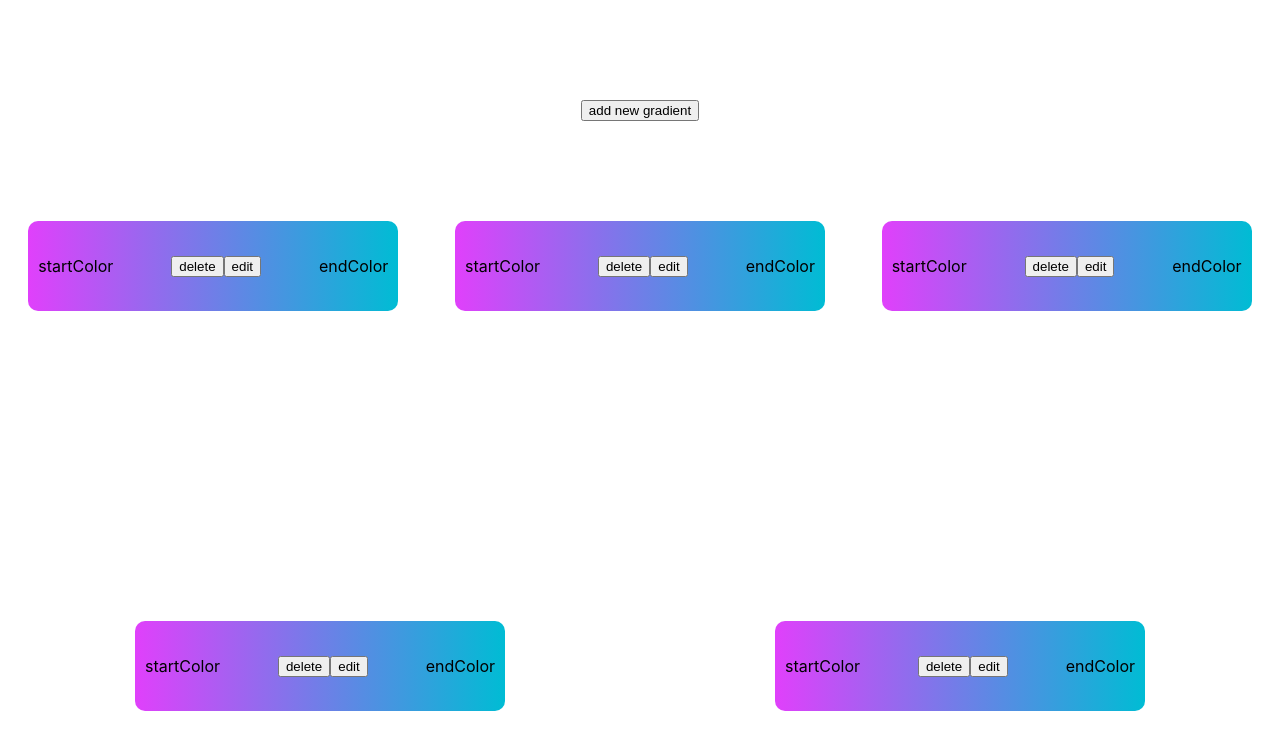
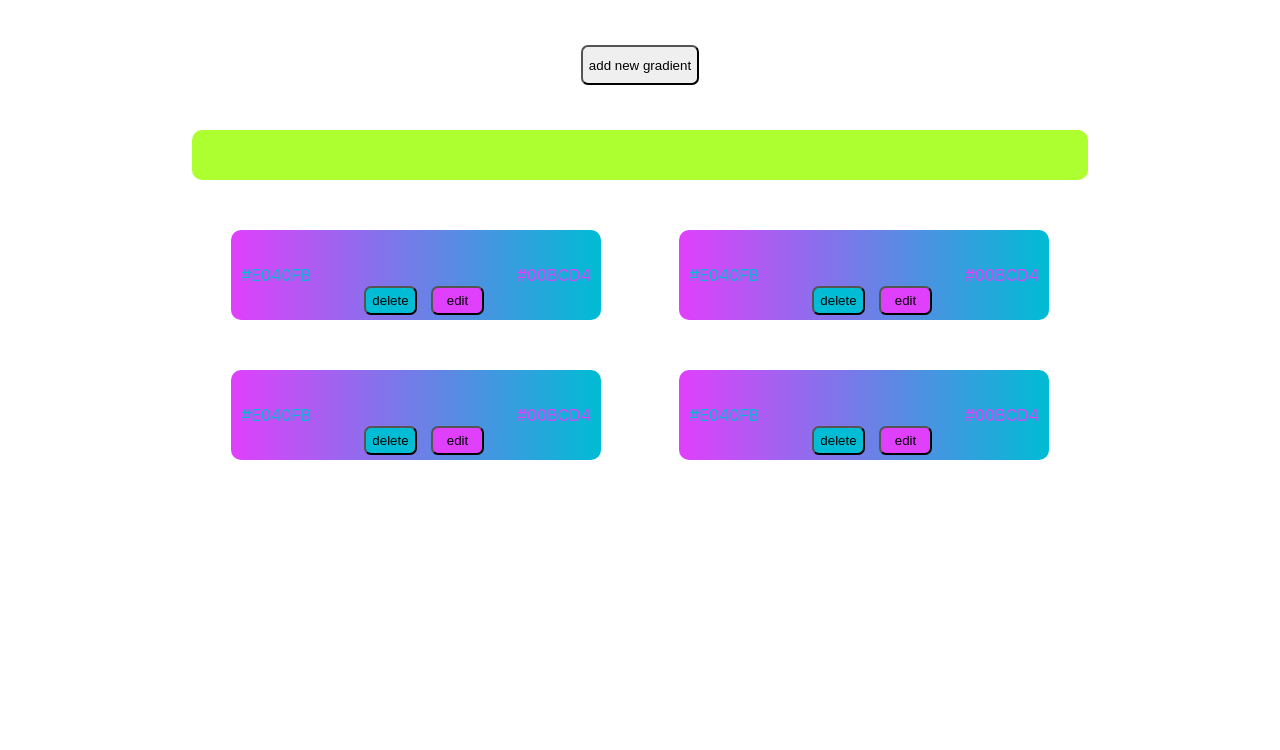
Before and after one commit to serIvanich/gradients-constructor, a React (Create React App) app: page / in a window 1280 px wide. Shown: the top 750 px of the page. Built offline with nearby package versions, Linux system fonts and the light colour scheme.

Commit message:
refactor ui for home, gradient

```diff
--- a/src/ui/app/App.css
+++ /dev/null
@@ -1,3 +0,0 @@
-.App {
-  text-align: center;
-}
--- /dev/null
+++ b/src/ui/app/App.module.css
@@ -0,0 +1,17 @@
+.app {
+  width: 100vw;
+  height: 70vh;
+  display: flex;
+  justify-content: center;
+}
+
+button {
+  min-height: 29px;
+  min-width: 53px;
+  border-radius: 7px;
+}
+
+button:hover {
+  background-color: gray;
+  color: lightgrey;
+}
--- a/src/ui/app/App.tsx
+++ b/src/ui/app/App.tsx
@@ -1,13 +1,13 @@
 import React from 'react';
 import {Routes, Route} from 'react-router-dom';
-import './App.css';
+import s from './App.module.css';
 import {HomePage} from "../features/home/HomePage";
 import {NewGradient} from "../features/newItem/NewGradient";
 import {EditGradient} from "../features/editItem/EditGradient";
 
 function App() {
     return (
-        <div className="App">
+        <div className={s.app}>
 
             <Routes>
                 <Route path={'/'} element={<HomePage/>}/>
--- a/src/ui/features/gradient/ColorsGradient.module.css
+++ b/src/ui/features/gradient/ColorsGradient.module.css
@@ -2,9 +2,21 @@
 .gradientContainer {
     width: 350px;
     height: 70px;
+    margin-bottom: 50px;
     padding: 10px;
-    border-radius: 10px;
+    position: relative;
     display: flex;
     justify-content: space-between;
     align-items: center;
+    border-radius: 10px;
 }
+
+.buttonBlock {
+    width: 120px;
+    position: absolute;
+    bottom: 5px;
+    left: 133px;
+    display: flex;
+    justify-content: space-between;
+
+}
--- a/src/ui/features/gradient/ColorsGradient.tsx
+++ b/src/ui/features/gradient/ColorsGradient.tsx
@@ -2,9 +2,12 @@ import React from "react";
 import s from './ColorsGradient.module.css'
 
 export const ColorsGradient: React.FC = () => {
+
+    const color1 = '#E040FB'
+    const color2 = '#00BCD4'
+
 const gradientStyle = {
-
-    background: 'linear-gradient(to right, #E040FB, #00BCD4)',
+    background: `linear-gradient(to right, ${color1}, ${color2})`,
 }
 
     return (
@@ -13,12 +16,12 @@ const gradientStyle = {
             <div className={s.gradientContainer} style={gradientStyle}>
 
 
-                   <div>startColor</div>
-                   <div>
-                       <button>delete</button>
-                       <button>edit</button>
+                   <div style={{color: color2}}>{color1}</div>
+                   <div className={s.buttonBlock}>
+                       <button style={{backgroundColor: color2}}>delete</button>
+                       <button style={{backgroundColor: color1}}>edit</button>
                    </div>
-                   <div>endColor</div>
+                   <div style={{color: color1}}>{color2}</div>
 
 
 
--- a/src/ui/features/home/HomePage.module.css
+++ b/src/ui/features/home/HomePage.module.css
@@ -1,25 +1,32 @@
+
+.containerHome {
+    width: 70vw;
+    min-height: 70vh;
+
+}
 
 .buttonAddGradient {
+    margin: 45px 0;
+    height: 40px;
     display: flex;
     justify-content: center;
-}
-
-.containerHome {
-    width: 100vw;
-    height: 100vh;
-    margin-top: 100px;
-    display: flex;
-    flex-flow: row wrap;
-    justify-content: space-around;
-
 
 }
 
 .containerGradient {
     width: 100%;
     height: 100%;
-    margin-top: 100px;
     display: flex;
     flex-flow: row wrap;
     justify-content: space-around;
+    align-content: flex-start;
 }
+
+.infoContainer {
+    width: 100%;
+    height: 50px;
+    margin-bottom: 50px;
+    border-radius: 10px;
+    background-color: greenyellow ;
+
+}
--- a/src/ui/features/home/HomePage.tsx
+++ b/src/ui/features/home/HomePage.tsx
@@ -9,9 +9,12 @@ export const HomePage: React.FC = () => {
             <div className={s.buttonAddGradient}>
                 <button>add new gradient</button>
             </div>
+            <div className={s.infoContainer}>
+
+            </div>
         <div className={s.containerGradient}>
 
-            <ColorsGradient/>
+
             <ColorsGradient/>
             <ColorsGradient/>
             <ColorsGradient/>
```
